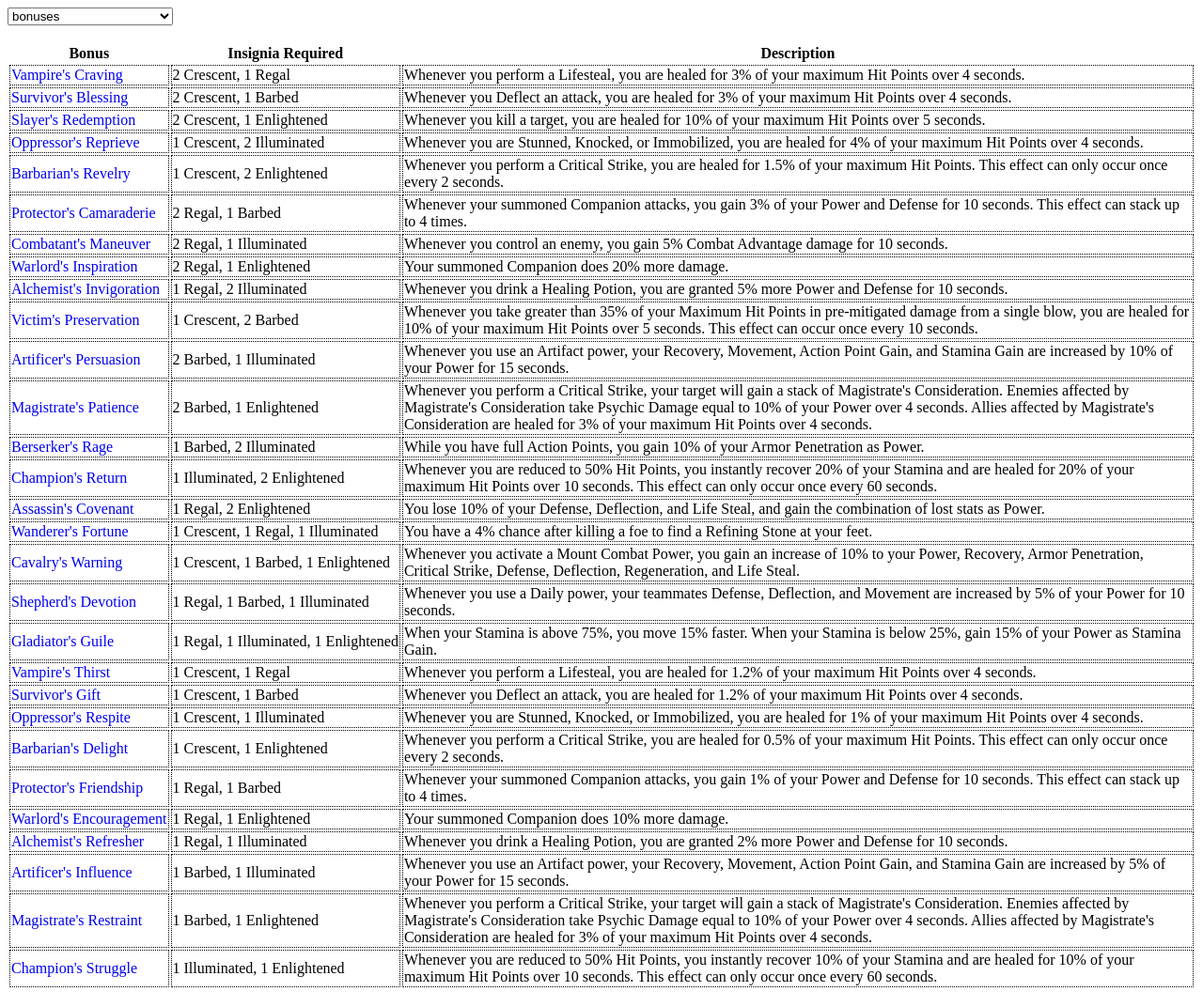
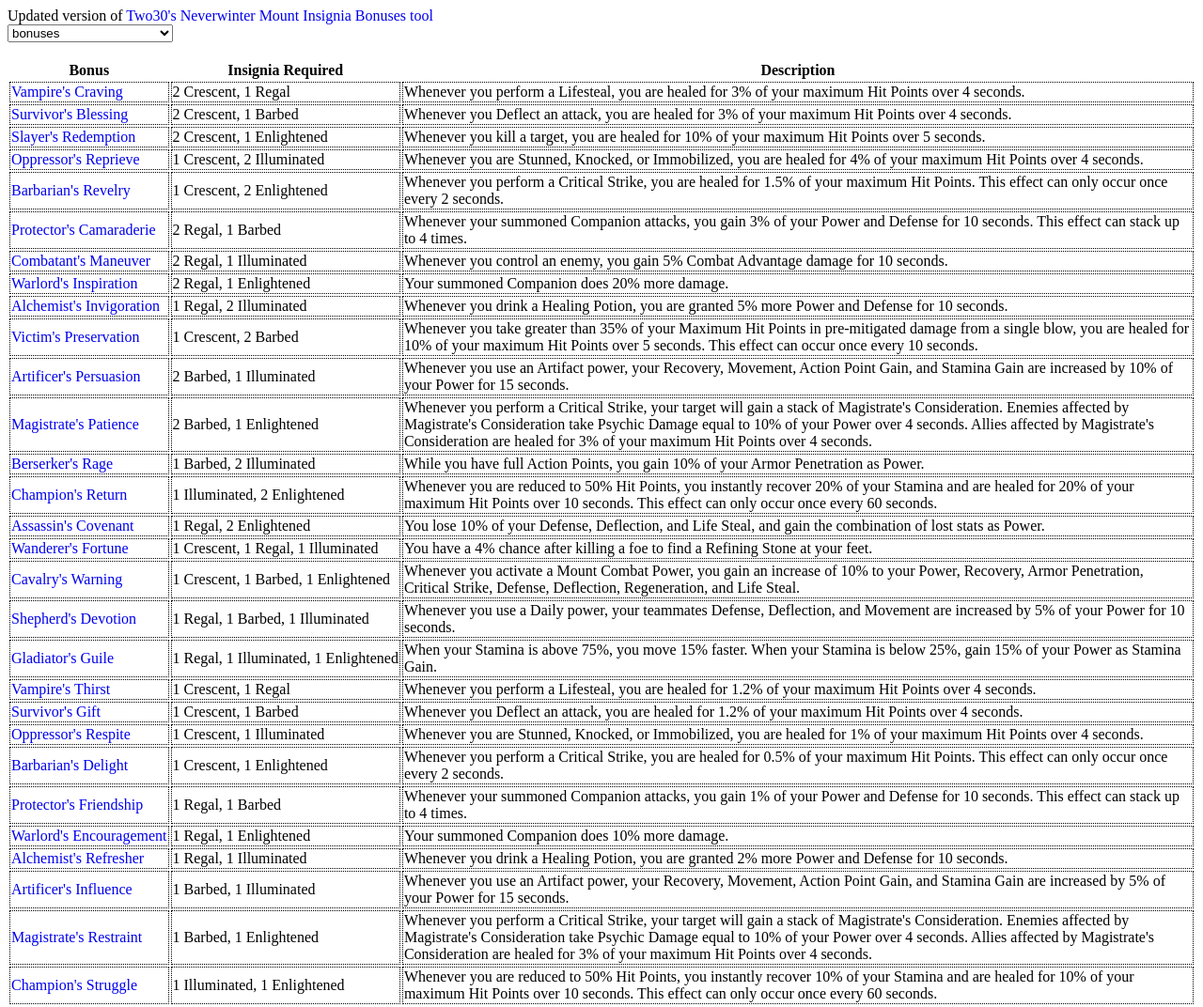
Before and after one commit to Bethel-95/Bethel-95.github.io, a plain HTML site: page index.html in a window 1280 px wide. Shown: the whole page at 94% size. Drawn offline with Linux system fonts and the light colour scheme.

Commit message:
Update index.html

```diff
--- a/index.html
+++ b/index.html
@@ -18,6 +18,10 @@ a:hover {text-decoration: underline;}
 </style>
 </head>
 <body>
+
+Updated version of <a href="https://two30.github.io/neverwinter-insignia/">Two30's Neverwinter Mount Insignia Bonuses tool</a>
+<br>
+
 <select id="select" onchange="update()"></select>
 <span id="slots"></span>
 <div id="description"></div>
```
